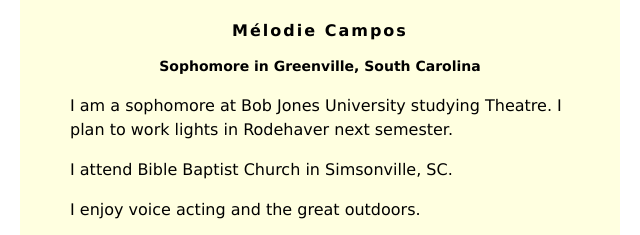
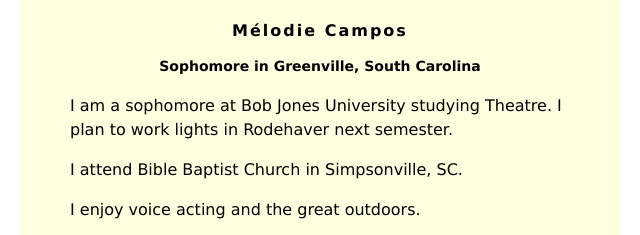
Before and after one commit to SandaledSeal/SandaledSeal.github.io, a plain HTML site: page index.html in a window 1280 px wide. Shown: the top 235 px of the page, 320-960 px from the left. Drawn offline with Linux system fonts and the light colour scheme.

Commit message:
Update index.html

```diff
--- a/index.html
+++ b/index.html
@@ -36,7 +36,7 @@ h3 {
          <p>I am a sophomore at Bob Jones University studying Theatre.
             I plan to work lights in Rodehaver next semester.</p>
          <p>
-            I attend Bible Baptist Church in Simsonville, SC.
+            I attend Bible Baptist Church in Simpsonville, SC.
          </p>
          <p>
             I enjoy voice acting and the great outdoors.
```
